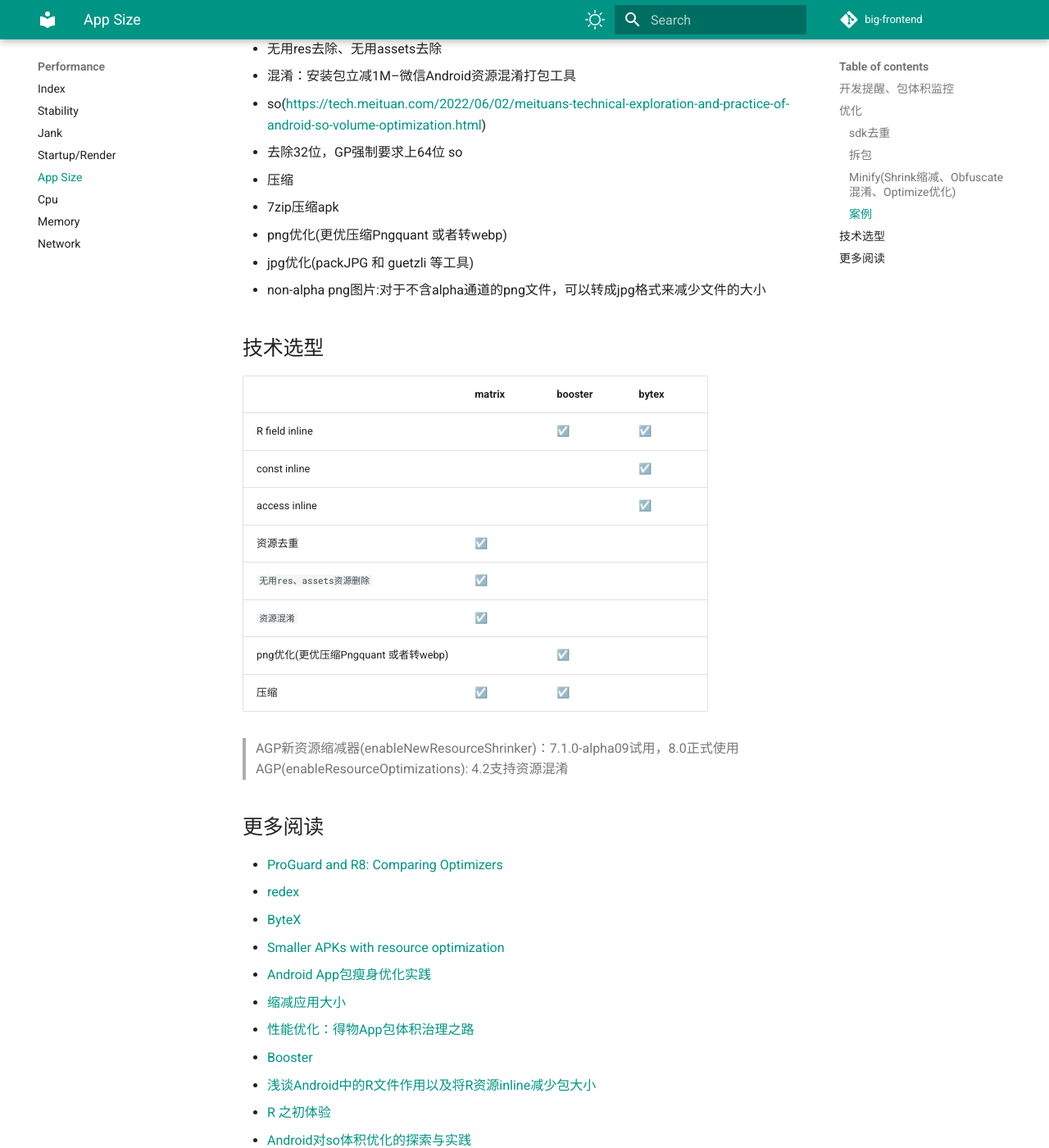
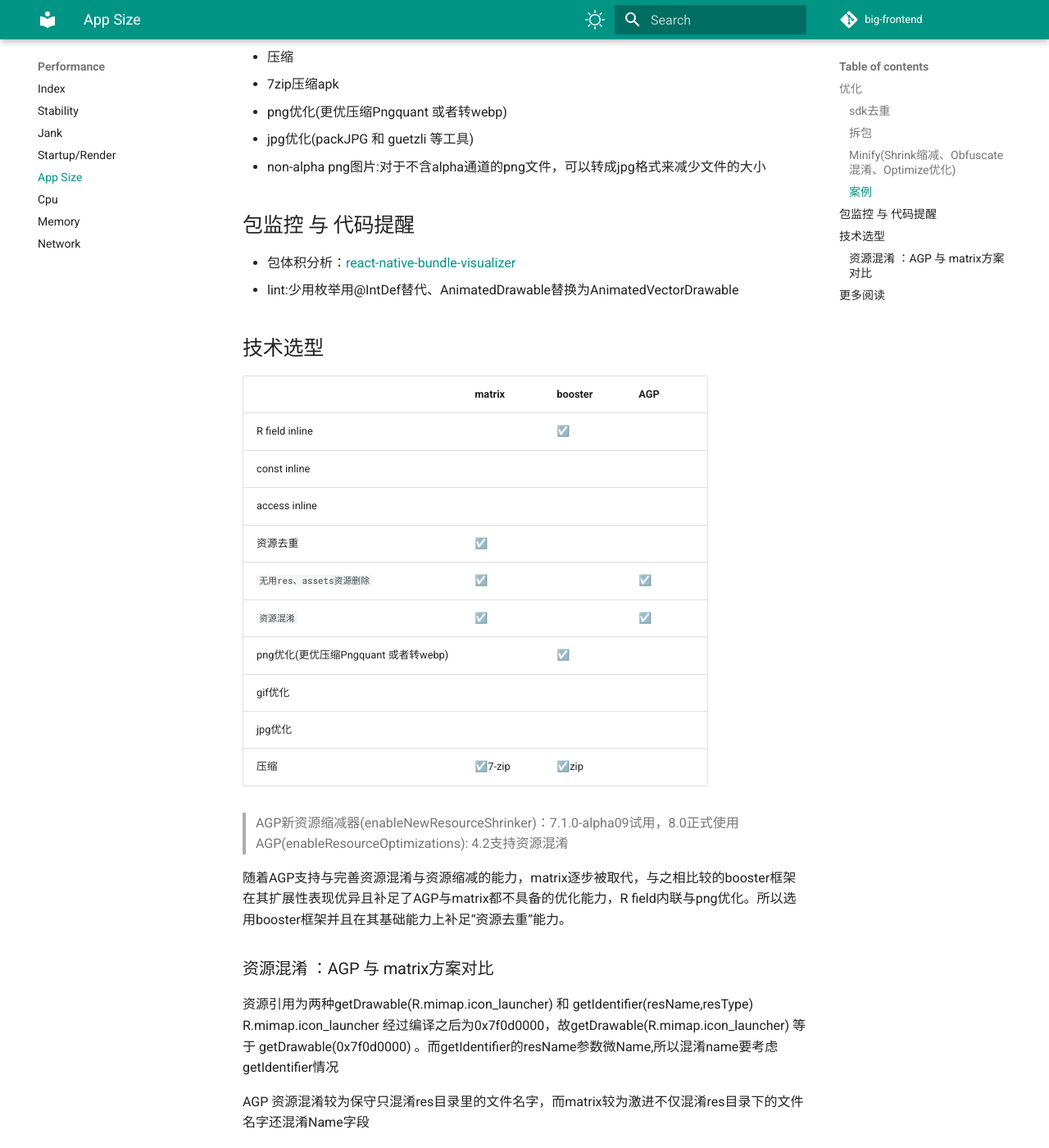
Before and after one commit to big-frontend/.github, an MkDocs documentation site: the page built from docs/perf/appsize.md, in a window 1280 px wide and 1400 px high, scrolled down 1561 px. Shown: the whole window at 82% size. Built offline with MkDocs 1.6.1 and Material for MkDocs 9.7.7, drawn with Linux system fonts in a browser that asks for light colours; comment, search, counter and statistics services are not loaded; some of the changed text lies outside the part shown.

Commit message:
Update appsize.md

```diff
--- a/docs/perf/appsize.md
+++ b/docs/perf/appsize.md
@@ -14,10 +14,7 @@
 - 优化运行时内存占用
 - 缩短apk安装时间
 
-## 开发提醒、包体积监控
 
-- 包体积分析：[react-native-bundle-visualizer](https://github.com/IjzerenHein/react-native-bundle-visualizer)
-- lint:少用枚举用@IntDef替代、AnimatedDrawable替换为AnimatedVectorDrawable
 
 ## 优化
 
@@ -61,22 +58,39 @@
  - jpg优化(packJPG 和 guetzli 等工具)
  - non-alpha png图片:对于不含alpha通道的png文件，可以转成jpg格式来减少文件的大小
 
+## 包监控 与 代码提醒
+
+- 包体积分析：[react-native-bundle-visualizer](https://github.com/IjzerenHein/react-native-bundle-visualizer)
+- lint:少用枚举用@IntDef替代、AnimatedDrawable替换为AnimatedVectorDrawable
+
 ## 技术选型
 
-|   |matrix|booster|bytex
+|   |matrix|booster|AGP
 |--|--|--|--|
-R field inline|  |☑️|☑️
-const inline  |  |   | ☑️|
-access inline |  |   |☑️|
-资源去重       |☑️|  |   |
-`无用res、assets资源删除`|☑️| | |
-`资源混淆`       |☑️| | |
+R field inline|  |☑️|
+const inline  |  |   |
+access inline |  |   |
+资源去重       |☑️|  |
+`无用res、assets资源删除`|☑️| | ☑️
+`资源混淆`       |☑️| | ☑️
 png优化(更优压缩Pngquant 或者转webp)||☑️|
-压缩           |☑️|☑️|
+gif优化| | | |
+jpg优化| | | |
+压缩           |☑️7-zip|☑️zip|
 
 > AGP新资源缩减器(enableNewResourceShrinker)：7.1.0-alpha09试用，8.0正式使用
 > AGP(enableResourceOptimizations): 4.2支持资源混淆
 
+随着AGP支持与完善资源混淆与资源缩减的能力，matrix逐步被取代，与之相比较的booster框架在其扩展性表现优异且补足了AGP与matrix都不具备的优化能力，R field内联与png优化。所以选用booster框架并且在其基础能力上补足“资源去重”能力。
+
+
+### 资源混淆 ：AGP 与 matrix方案对比
+
+
+资源引用为两种getDrawable(R.mimap.icon_launcher) 和 getIdentifier(resName,resType)
+R.mimap.icon_launcher 经过编译之后为0x7f0d0000，故getDrawable(R.mimap.icon_launcher)  等于 getDrawable(0x7f0d0000) 。而getIdentifier的resName参数微Name,所以混淆name要考虑getIdentifier情况
+
+AGP 资源混淆较为保守只混淆res目录里的文件名字，而matrix较为激进不仅混淆res目录下的文件名字还混淆Name字段
 ## 更多阅读
 
 - [ProGuard and R8: Comparing Optimizers](https://www.guardsquare.com/blog/proguard-and-r8)
```
Also changed, not shown: other parts of docs/perf/appsize.md (+1 -1 lines).
